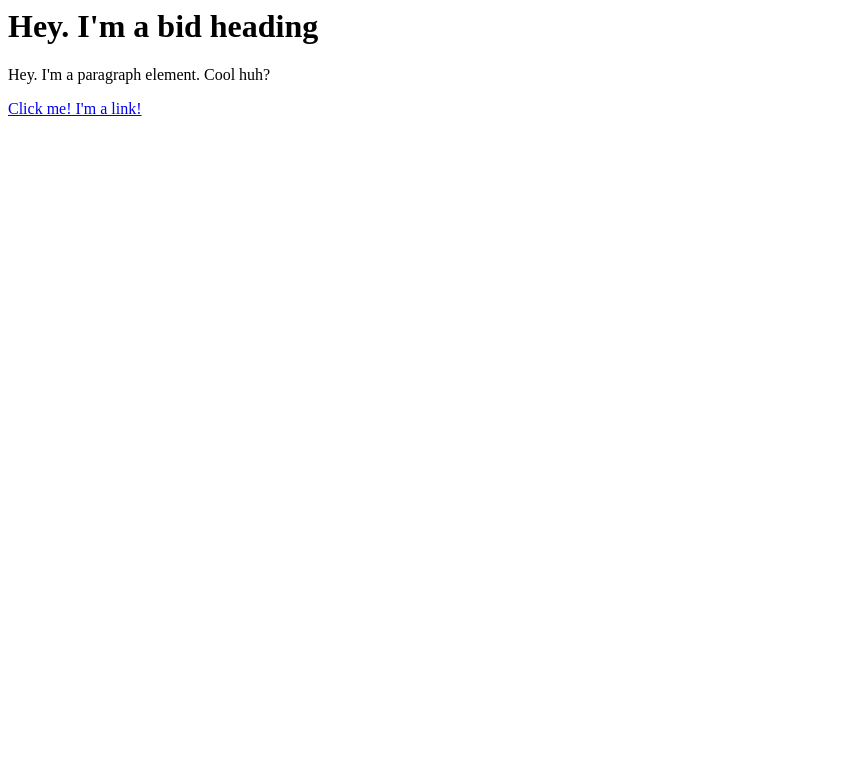
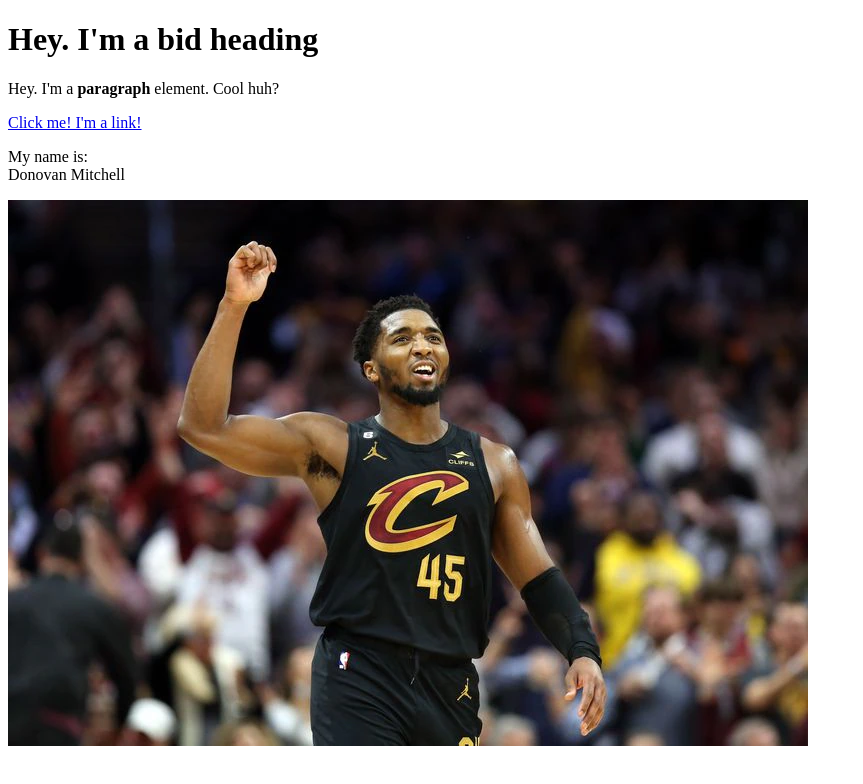
Before and after one commit to sungive/cartoon-hero, a plain HTML site: page test.html in a window 1280 px wide. Shown: the whole page, without its empty margins (0-863 px from the left). Drawn offline with Linux system fonts and the light colour scheme.

Commit message:
added an image a few more elements

```diff
--- a/test.html
+++ b/test.html
@@ -1,3 +1,14 @@
-<h1>Hey. I'm a bid heading</h1>
-<p>Hey. I'm a paragraph element. Cool huh?</p>
-<a href="https://google.fr" target="_blank" title="Let's go to Google">Click me! I'm a link!</a>
+<!DOCTYPE html>
+<html>
+<head>
+	<title>Test page</title>
+</head>
+<body>
+	<h1>Hey. I'm a bid heading</h1>
+	<p>Hey. I'm a <b>paragraph</b> element. Cool huh?</p>
+	<a href="https://google.fr" target="_blank" title="Let's go to Google">Click me! I'm a link!</a>
+	<p>My name is:<br>
+	Donovan Mitchell</p>
+	<img src="img/don1.jpeg">
+</body>
+</html>
```
Also changed, not shown: img/don.jpeg (added), img/don1.jpeg (added), 1 other file.
